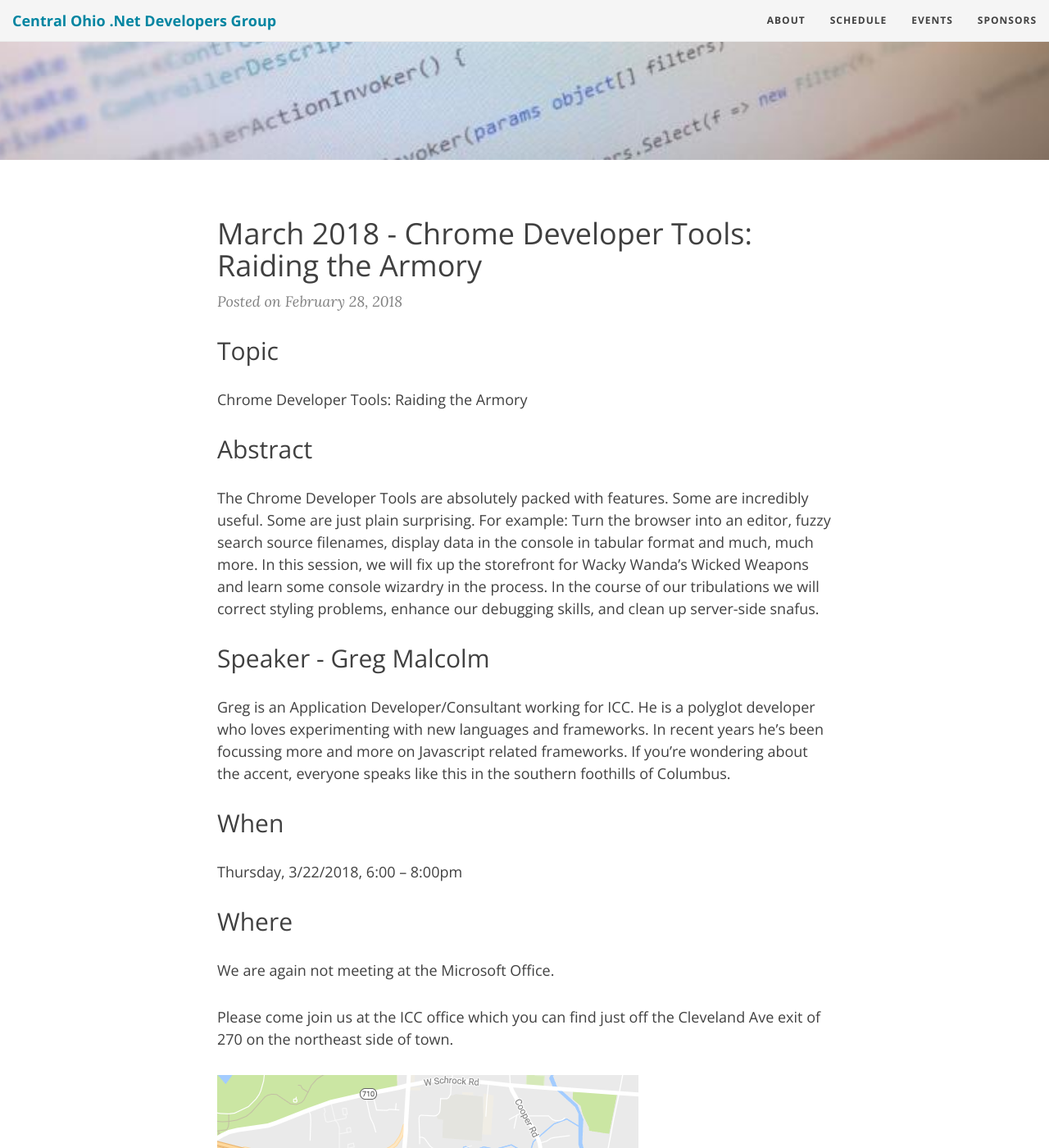
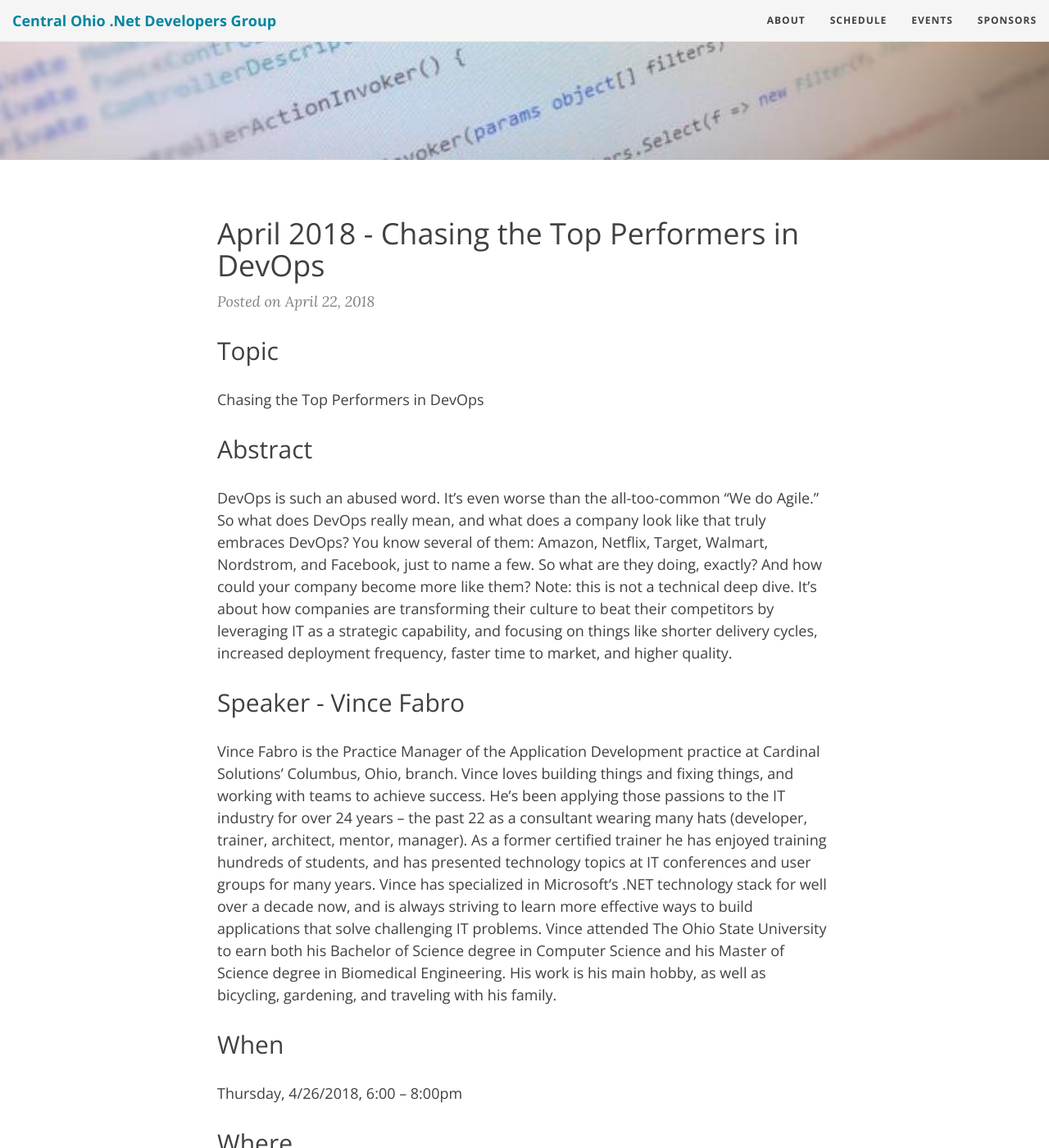
Before and after one commit to condg/condg.github.io, a Jekyll site: the page built from index.html, in a window 1280 px wide and 1400 px high, scrolled down 436 px. Shown: the whole window at 82% size. Built offline with Jekyll 4.4.1, drawn with Linux system fonts in a browser that asks for light colours; the list of posts is cut into pages by our own code; comment, search, counter and statistics services are not loaded; some of the changed text lies outside the part shown.

Commit message:
Create 2018-04-22-april-2018-chasing-the-top-performers-in-devops.md (#34)
* Create 2018-04-22-april-2018-chasing-the-top-performers-in-devops.md

* Update schedule.md

```diff
--- /dev/null
+++ b/_posts/2018-04-22-april-2018-chasing-the-top-performers-in-devops.md
@@ -0,0 +1,40 @@
+---
+title: "April 2018 - Chasing the Top Performers in DevOps"
+date: 2018-04-22
+layout: post
+---
+
+## Topic
+
+Chasing the Top Performers in DevOps
+
+## Abstract
+
+DevOps is such an abused word.  It's even worse than the all-too-common "We do Agile."  So what does DevOps really mean, and what does a company look like that truly embraces DevOps?  You know several of them: Amazon, Netflix, Target, Walmart, Nordstrom, and Facebook, just to name a few.  So what are they doing, exactly?  And how could your company become more like them?  Note: this is not a technical deep dive.  It's about how companies are transforming their culture to beat their competitors by leveraging IT as a strategic capability, and focusing on things like shorter delivery cycles, increased deployment frequency, faster time to market, and higher quality.
+
+## Speaker - Vince Fabro
+
+Vince Fabro is the Practice Manager of the Application Development practice at Cardinal Solutions’ Columbus, Ohio, branch.  Vince loves building things and fixing things, and working with teams to achieve success.  He’s been applying those passions to the IT industry for over 24 years – the past 22 as a consultant wearing many hats (developer, trainer, architect, mentor, manager).  As a former certified trainer he has enjoyed training hundreds of students, and has presented technology topics at IT conferences and user groups for many years.  Vince has specialized in Microsoft’s .NET technology stack for well over a decade now, and is always striving to learn more effective ways to build applications that solve challenging IT problems.  Vince attended The Ohio State University to earn both his Bachelor of Science degree in Computer Science and his Master of Science degree in Biomedical Engineering.  His work is his main hobby, as well as bicycling, gardening, and traveling with his family.
+## When
+
+Thursday, 4/26/2018, 6:00 – 8:00pm
+
+## Where
+
+We are again not meeting at the Microsoft Office.
+
+Please come join us at the ICC office which you can find just off the Cleveland Ave exit of 270 on the northeast side of town.
+
+<a href="https://www.google.com/maps/place/2500+Corporate+Exchange+Dr,+Columbus,+OH+43231/"><img src="/images/maps/icc.png" alt="Google Map of 2500 Corporate Exchange Dr, Columbus, OH 43231"></a>
+
+Information Control Company<br/>
+2500 Corporate Exchange Drive<br/>
+Columbus, OH 43231
+
+## Networking / Geek Dinner
+
+We are looking for suggestions of where to go
+
+## Meeting Sponsor
+
+[![ICC](/images/sponsors/icc_large.png)](https://www.icctechnology.com/)
--- a/schedule.md
+++ b/schedule.md
@@ -12,10 +12,10 @@ Below is the tentative monthly meeting schedule for 2018.
 | January   | 25th | [What's new in the OWASP Top 10?](/2018/01/20/january-2018/) | [Bill Sempf](https://sempf.net/) | [ICC](https://www.icctechnology.com/)  |
 | February  | 22nd |  [Machine Learning for Fun](/2018/02/15/february-2018-machine-learning-for-fun/)      | [Guy Royse](http://guyroyse.com/)| [ICC](https://www.icctechnology.com/)  |
 | March     | 22nd |  [Chrome Developer Tools: Raiding the Armory](/2018/02/28/march-2018-chrome-developer-tools)      | [Greg Malcolm](https://twitter.com/gregmalcolm) | [ICC](https://www.icctechnology.com/)  |
-| April     | 26th |  Available      |           | Available  |
+| April     | 26th |  [Chasing the Top Performers in DevOps](/2018/04/22/april-2018-chasing-the-top-performers-in-devops) | [Vince Fabro](https://twitter.com/vfabro) | [ICC](https://www.icctechnology.com/) |
 | May       | 24th |  Available      |           | Available  |
 | June      | 28th |  Available      |           | Available  |
-| July      | 26th |  Available      |           | Available  |
+| July      | 26th | Lightning Talks |           | Available  |
 | August    | 23rd |  Available      |           | Available  |
 | September | 27th |  Available      |           | Available  |
 | October   | 25th |  Available      |           | Available  |
```
